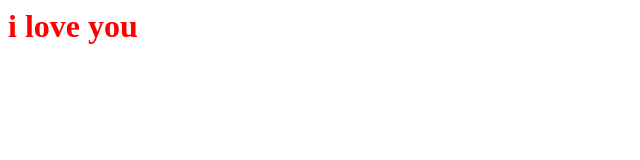
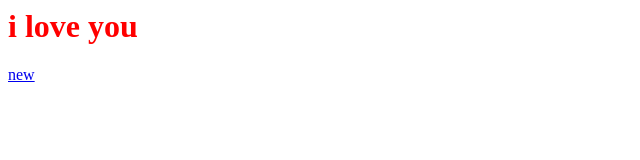
Before and after one commit to TimebackProject/Timeback, a plain HTML site: page index.html in a window 1280 px wide. Shown: the full height of the page, 0-640 px from the left. Drawn offline with Linux system fonts and the light colour scheme.

Commit message:
Create index.html

```diff
--- a/index.html
+++ b/index.html
@@ -4,6 +4,7 @@
   </head>
   <body>
     <h1><font color="red">i love you</font></h1>
+    <a href="new.html">new</a>
   </body>
 
 </html>
```
